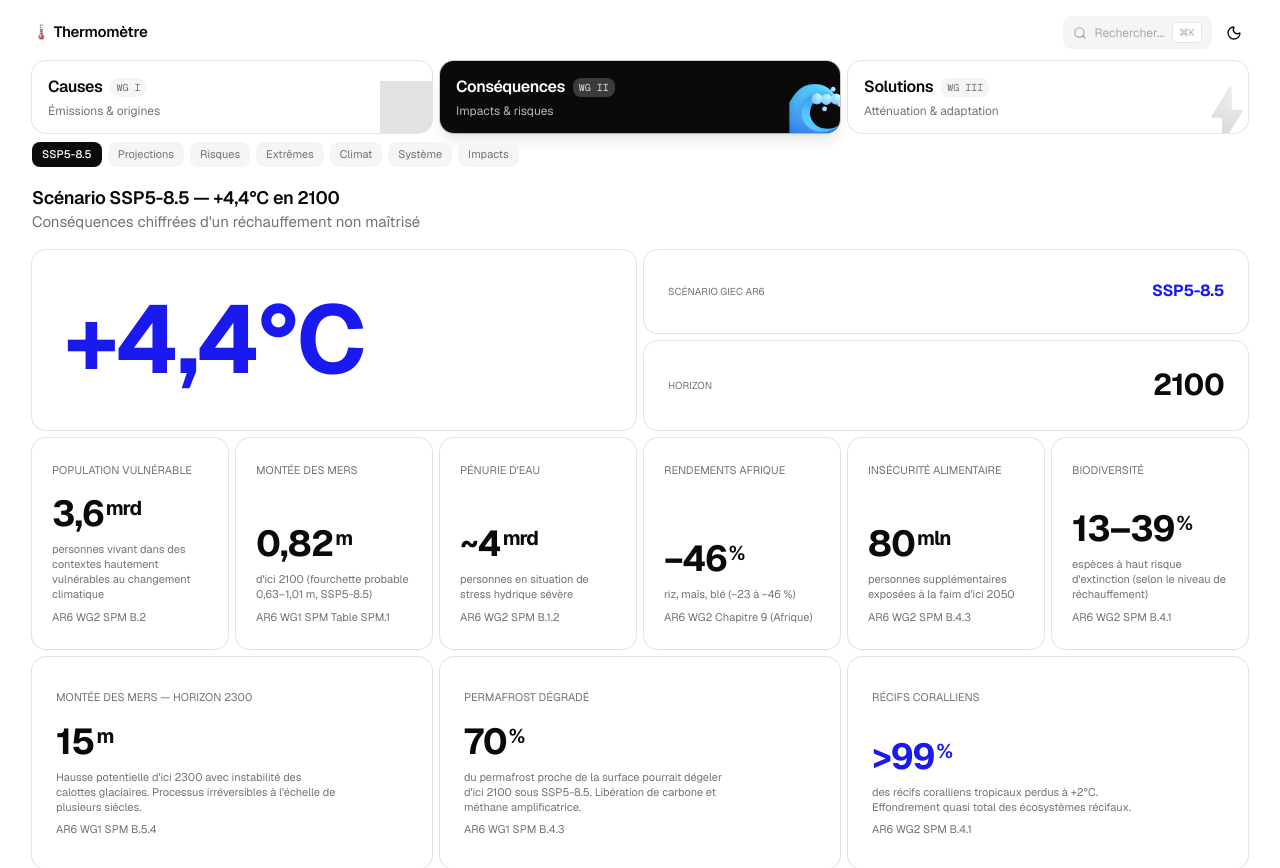
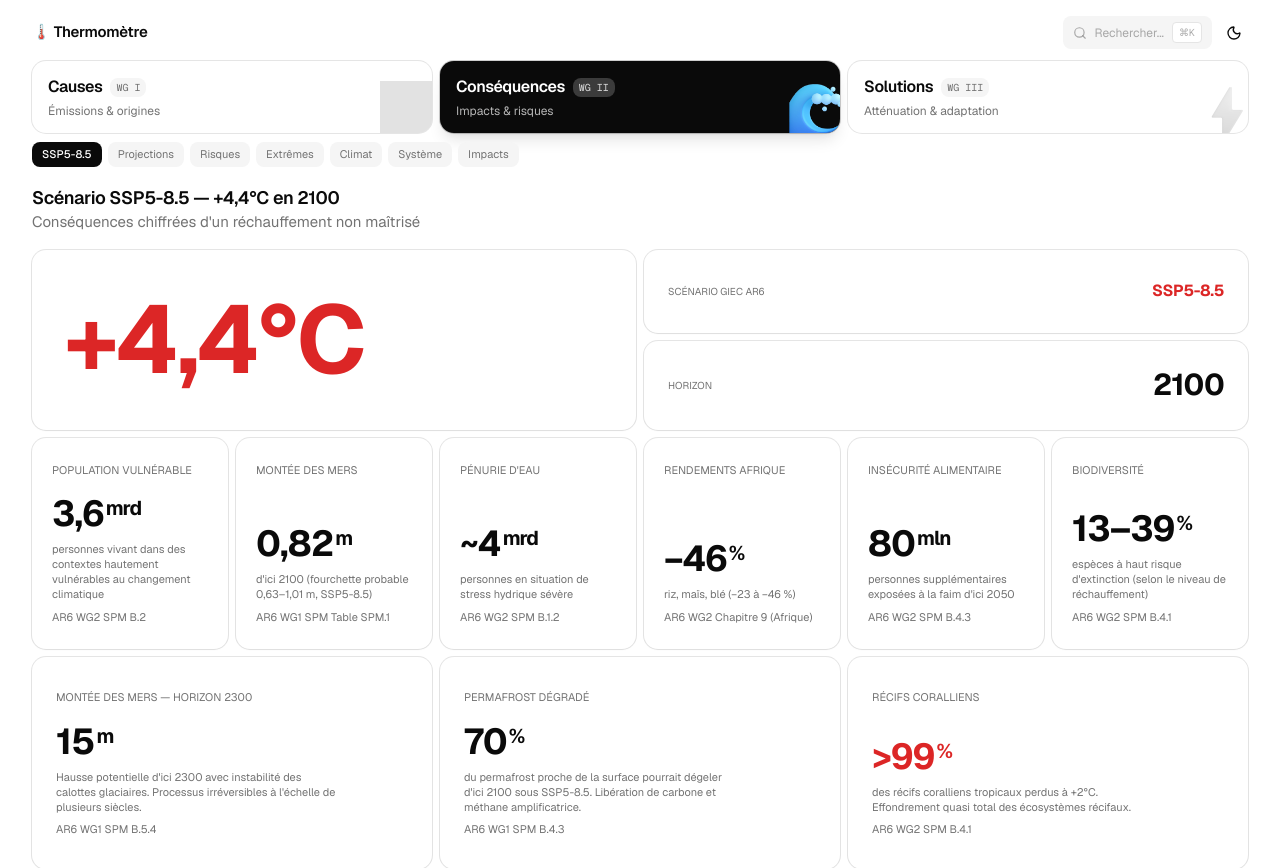
Before and after one commit to alexandre-mace/thermometre, a Next.js app: page / in a window 1280 px wide. Shown: the top 868 px of the page. Built offline with nearby package versions, Linux system fonts and the light colour scheme; grey boxes are pictures that could not be loaded.

Commit message:
feat(main color): switch from blue to red

```diff
--- a/app/globals.css
+++ b/app/globals.css
@@ -66,11 +66,11 @@
   --border: oklch(0.922 0 0);
   --input: oklch(0.922 0 0);
   --ring: oklch(0.708 0 0);
-  --chart-1: oklch(0.809 0.105 251.813);
-  --chart-2: oklch(0.623 0.214 259.815);
-  --chart-3: oklch(0.546 0.245 262.881);
-  --chart-4: oklch(0.488 0.243 264.376);
-  --chart-5: oklch(0.424 0.199 265.638);
+  --chart-1: oklch(0.809 0.105 25);
+  --chart-2: oklch(0.623 0.214 22);
+  --chart-3: oklch(0.546 0.245 18);
+  --chart-4: oklch(0.488 0.243 15);
+  --chart-5: oklch(0.424 0.199 12);
   --radius: 0.625rem;
   --sidebar: oklch(0.985 0 0);
   --sidebar-foreground: oklch(0.145 0 0);
@@ -101,11 +101,11 @@
   --border: oklch(1 0 0 / 10%);
   --input: oklch(1 0 0 / 15%);
   --ring: oklch(0.556 0 0);
-  --chart-1: oklch(0.809 0.105 251.813);
-  --chart-2: oklch(0.623 0.214 259.815);
-  --chart-3: oklch(0.546 0.245 262.881);
-  --chart-4: oklch(0.488 0.243 264.376);
-  --chart-5: oklch(0.424 0.199 265.638);
+  --chart-1: oklch(0.809 0.105 25);
+  --chart-2: oklch(0.623 0.214 22);
+  --chart-3: oklch(0.546 0.245 18);
+  --chart-4: oklch(0.488 0.243 15);
+  --chart-5: oklch(0.424 0.199 12);
   --sidebar: oklch(0.205 0 0);
   --sidebar-foreground: oklch(0.985 0 0);
   --sidebar-primary: oklch(0.488 0.243 264.376);
@@ -139,14 +139,14 @@
    ══════════════════════════════════════════════ */
 
 :root {
-  --data-accent: #1a1af0;
+  --data-accent: #dc2626;
   --grid-gap: 8px;
   --cell-radius: calc(var(--radius) + 4px);
   --cell-bg: var(--card);
 }
 
 .dark {
-  --data-accent: #6b6bff;
+  --data-accent: #f87171;
 }
 
 /* ══ Bento cells: shadcn Card style ══ */
```
